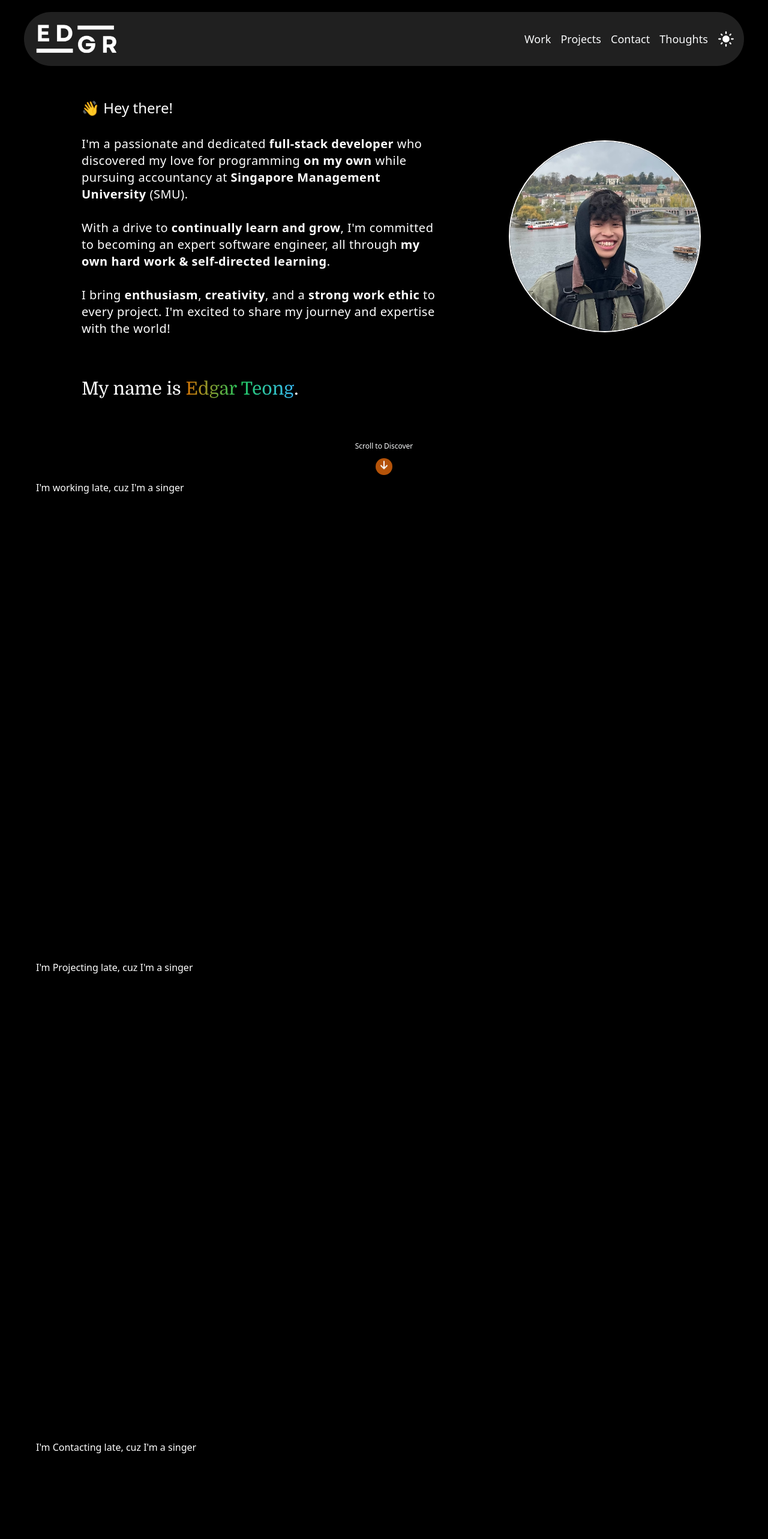
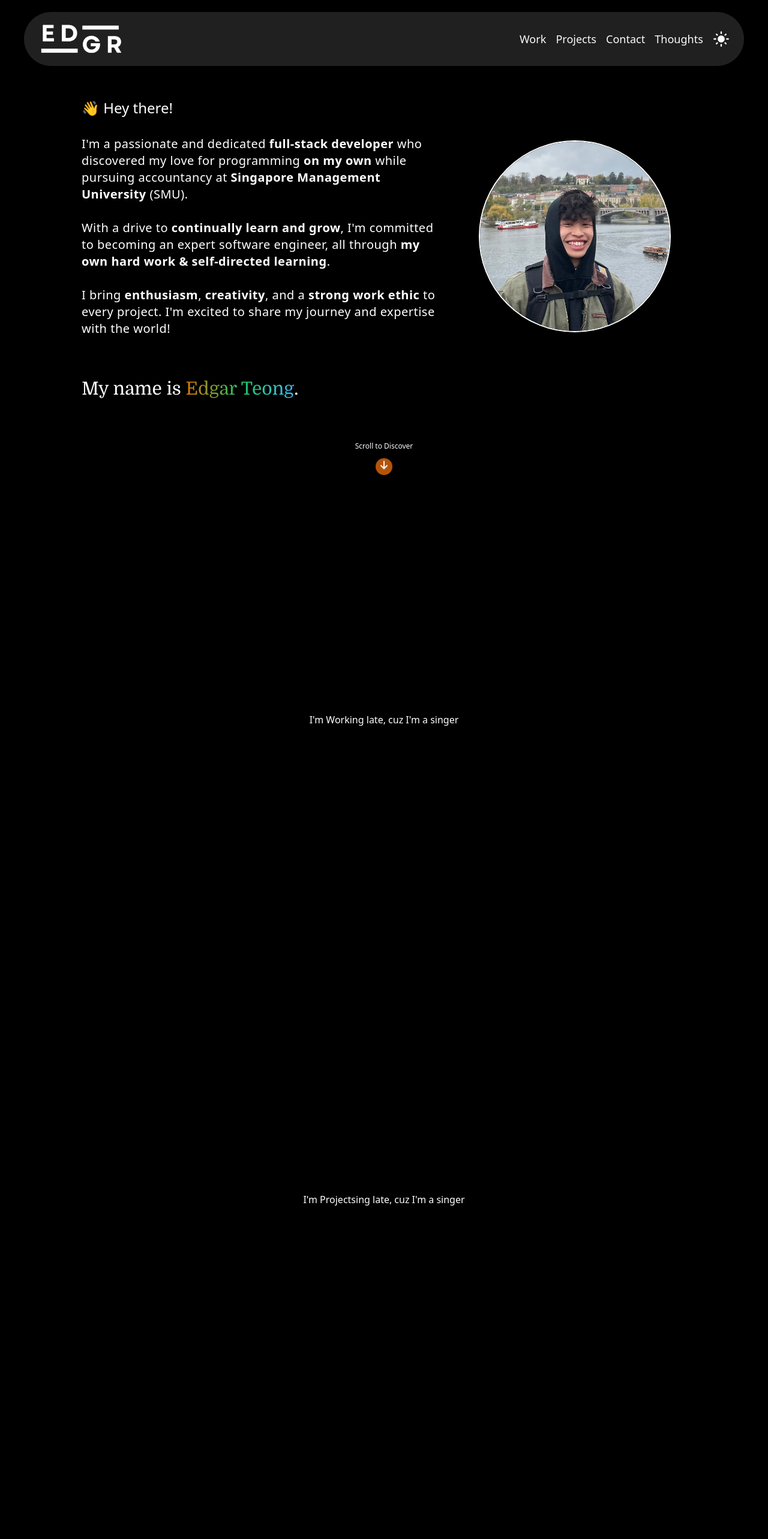
Before and after one commit to safarinexus/edgar-teong, a React (Vite) app: page / in a window 1280 px wide. Shown: the top 2566 px of the page at 60% size. Built offline with nearby package versions, Linux system fonts and the light colour scheme.

Commit message:
too much coding for a day; am done

```diff
--- a/src/components/Header/Header.tsx
+++ b/src/components/Header/Header.tsx
@@ -50,11 +50,11 @@ const Header = ({ width }: Props) => {
             <div
             id="header"
             className="
-                w-full max-w-[1200px] h-fit p-4 rounded-full bg-neutral-800 dark:bg-neutral-600 bg-opacity-30
-                dark:bg-opacity-40 grid grid-rows-1 grid-cols-[20%_80%] items-center z-10 relative backdrop-blur-sm
+                w-full max-w-[1200px] h-fit p-4 pr-6 pl-6 rounded-full bg-neutral-800 dark:bg-neutral-600 bg-opacity-30
+                dark:bg-opacity-40 grid grid-rows-1 grid-cols-[80px_auto] sm:grid-cols-[20%_80%] items-center z-10 relative backdrop-blur-sm
             "
             >
-                <NavHashLink to="/#top" end id="logo-link" className="inline-block relative w-fit">
+                <NavHashLink to="/#top" end id="logo-link" className="inline-block w-fit">
                     <img
                         src={logo}
                         alt="logo"
@@ -62,18 +62,18 @@ const Header = ({ width }: Props) => {
                         className="min-w-20 md:w-32 lg:w-36 dark:invert select-none"
                     />
                 </NavHashLink>
-                <div id="nav-cluster" className="h-full w-[350px] justify-self-end flex items-center justify-between z-10">
+                <div id="nav-cluster" className="h-full sm:w-[350px] justify-self-end flex items-center justify-between z-10">
                     { width <= 640 ?
                         <MobileDropdown /> :
                         <>
                             <div className={`w-fit h-fit transition-shadow duration-75 ${activeSection === '#work-container' ? 'shadow-underline dark:shadow-underline-dark' : ''}`}>
-                                <NavHashLink to="/#work" end className="md:text-lg">Work</NavHashLink>
+                                <NavHashLink to="/#work-container" end className="md:text-lg">Work</NavHashLink>
                             </div>
                             <div className={`w-fit h-fit transition-shadow duration-75 ${activeSection === '#projects-container' ? 'shadow-underline dark:shadow-underline-dark' : ''}`}>
-                                <NavHashLink to="/#projects" end className="md:text-lg">Projects</NavHashLink>
+                                <NavHashLink to="/#projects-container" end className="md:text-lg">Projects</NavHashLink>
                             </div>
                             <div className={`w-fit h-fit transition-shadow duration-75 ${activeSection === '#contact-container' ? 'shadow-underline dark:shadow-underline-dark' : ''}`}>
-                                <NavHashLink to='/#contact' end className="md:text-lg">Contact</NavHashLink>
+                                <NavHashLink to='/#contact-container' end className="md:text-lg">Contact</NavHashLink>
                             </div>
                             <Link to='/thoughts' className="md:text-lg">Thoughts</Link>
                         </>
--- a/src/components/Header/MobileDropdown/DropdownMenu.tsx
+++ b/src/components/Header/MobileDropdown/DropdownMenu.tsx
@@ -28,10 +28,10 @@ const DropdownMenu = ({ open, setOpen }: Props) => {
             id="dropdown-menu"
             className={nameClass}
         >
-            <HashLink to="/#work" className="text-xl" onClick={() => setOpen(false)}>Work</HashLink>
-            <HashLink to="/#projects" className="text-xl" onClick={() => setOpen(false)}>Projects</HashLink>
-            <HashLink to='/#contact' className="text-xl" onClick={() => setOpen(false)}>Contact</HashLink>
-            <Link to='/thoughts' className="text-xl"  onClick={() => setOpen(false)}>Thoughts</Link>
+            <HashLink to="/#work-container" className="text-xl" onClick={() => setOpen(false)}>Work</HashLink>
+            <HashLink to="/#projects-container" className="text-xl" onClick={() => setOpen(false)}>Projects</HashLink>
+            <HashLink to="/#contact-container" className="text-xl" onClick={() => setOpen(false)}>Contact</HashLink>
+            <Link to="/thoughts" className="text-xl"  onClick={() => setOpen(false)}>Thoughts</Link>
         </div>
     )
 }
--- a/src/components/PageComponents/Contact/Contact.tsx
+++ b/src/components/PageComponents/Contact/Contact.tsx
@@ -1,8 +1,8 @@
 const Contact = () => {
     return (
-        <>
-        I'm Contacting late, cuz I'm a singer
-        </>
+        <div className="w-full h-full flex justify-center items-center">
+            <h1>I'm Contacting late, cuz I'm a singer</h1>
+        </div>
     )
 }
 
--- a/src/components/PageComponents/Landing/Headshot.tsx
+++ b/src/components/PageComponents/Landing/Headshot.tsx
@@ -2,7 +2,7 @@ import HeadshotPhoto from "../../../assets/headshot.jpeg"
 
 const Headshot = () => {
   return (
-      <div id="headshot-container" className="relative left-2 flex justify-center items-center animate-fadeIn opacity-0 sm:col-start-2 sm:row-start-2 sm:justify-self-end">
+      <div id="headshot-container" className="relative flex justify-center items-center animate-fadeIn opacity-0 sm:col-start-2 sm:row-start-2">
         <div className="relative size-48 md:size-5/6 lg:size-80 border-purpley dark:border-white border-2 bg-white rounded-full overflow-hidden">
           <img
             src={HeadshotPhoto}
--- a/src/components/PageComponents/Projects/Projects.tsx
+++ b/src/components/PageComponents/Projects/Projects.tsx
@@ -1,9 +1,9 @@
-const Project = () => {
+const Projects = () => {
     return (
-        <>
-        I'm Projecting late, cuz I'm a singer
-        </>
+        <div className="w-full h-full flex justify-center items-center">
+            <h1>I'm Projectsing late, cuz I'm a singer</h1>
+        </div>
     )
 }
 
-export default Project
+export default Projects
--- a/src/components/PageComponents/Work/Work.tsx
+++ b/src/components/PageComponents/Work/Work.tsx
@@ -1,8 +1,8 @@
 const Work = () => {
     return (
-        <>
-        I'm working late, cuz I'm a singer
-        </>
+        <div className="w-full h-full flex justify-center items-center">
+            <h1>I'm Working late, cuz I'm a singer</h1>
+        </div>
     )
 }
 
--- a/src/components/ScrollIndicator.tsx
+++ b/src/components/ScrollIndicator.tsx
@@ -8,7 +8,7 @@ interface Props {
 }
 
 const ScrollIndicator = ({ height }: Props) => {
-  const [opacity, setOpacity] = useState(1);
+  const [opacity, setOpacity] = useState<number>(1);
 
   useEffect(() => {
     const handleScroll = () => {
@@ -34,7 +34,6 @@ const ScrollIndicator = ({ height }: Props) => {
           </HashLink>
         }
 
-
       <HashLink to="/#work" id="scroll-indicator" className="relative flex items-center justify-center w-7 h-7 rounded-full bg-amber-400 dark:bg-amber-700 opacity-100">
         <FaArrowDown className="animate-indicateScroll"/>
       </HashLink>
```
